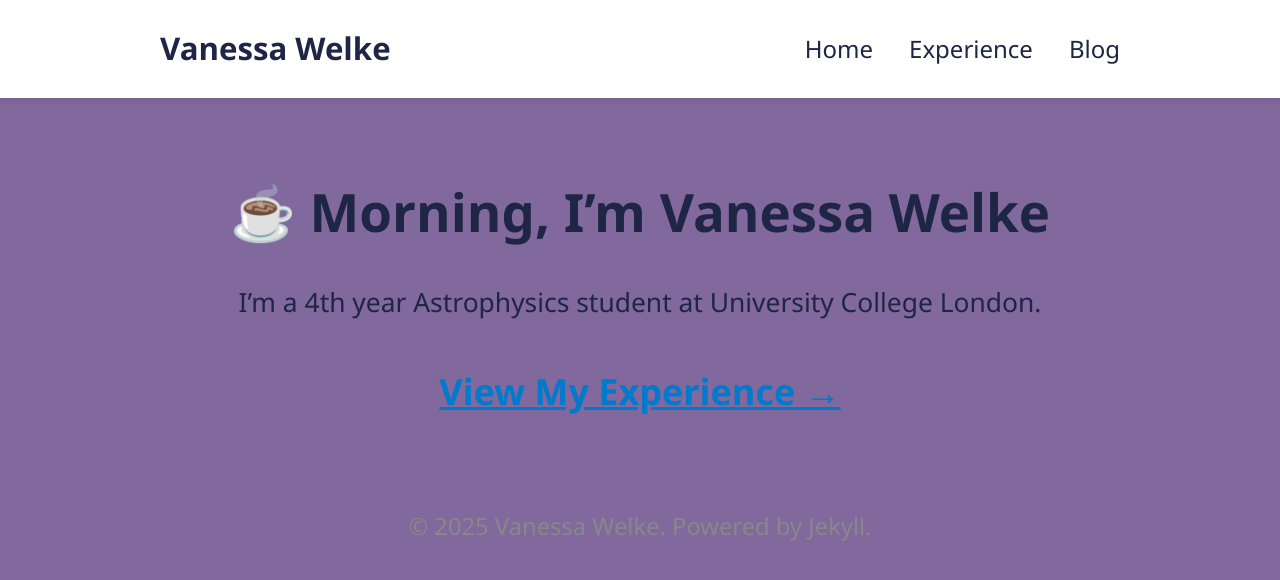
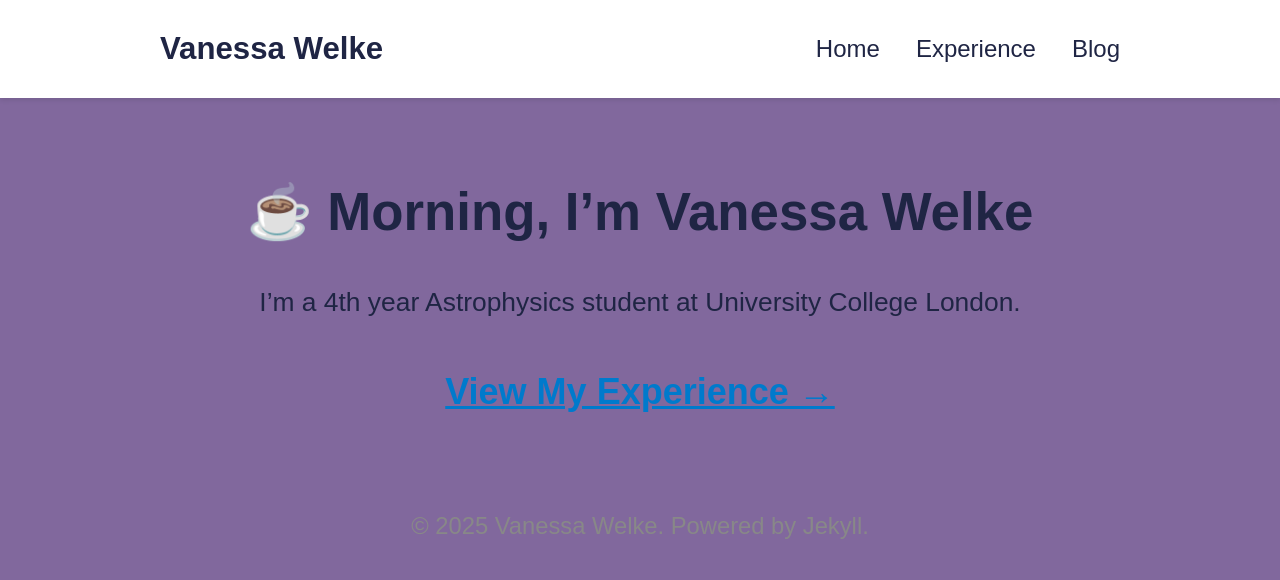
Before and after one commit to VWelke/personal_website, a Jekyll site: the page built from index.md, in a window 1280 px wide. Shown: the top 580 px of the page. Built offline with Jekyll 4.4.1, drawn with Linux system fonts in a browser that asks for light colours.

Commit message:
Update style.css

```diff
--- a/assets/css/style.css
+++ b/assets/css/style.css
@@ -1,6 +1,6 @@
 /* Base style */
 body {
-  font-family: 'Segoe UI', sans-serif;
+  font-family: 'Raleway', sans-serif;
   background-color: #81689D;
   margin: 0;
   padding: 0;
```
